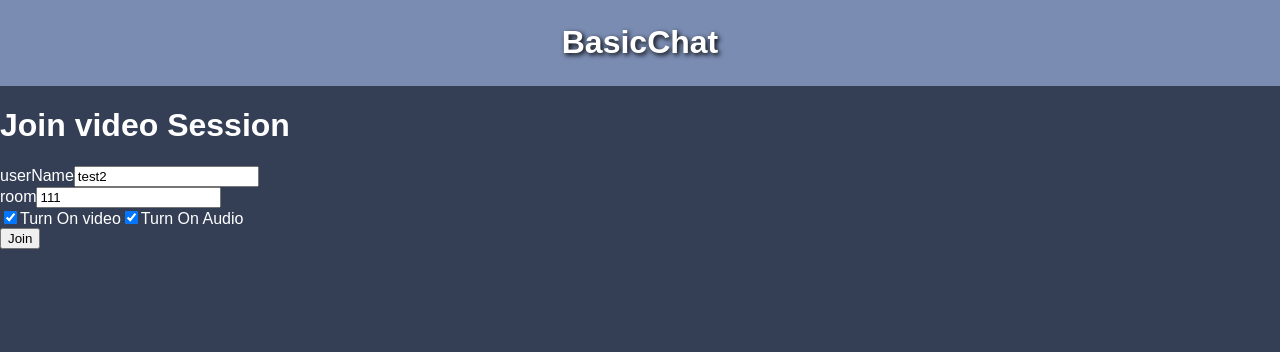
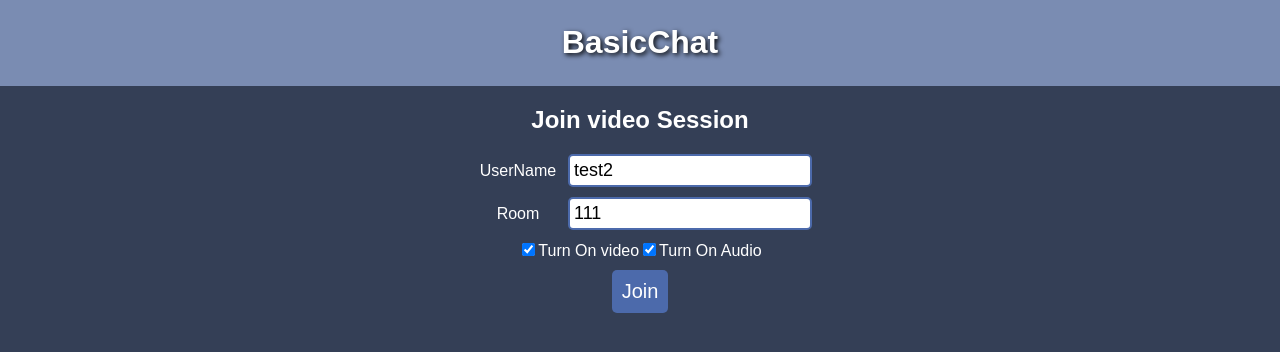
Before and after one commit to 1HectorAC/BasicChat, a React (Vite) app in the folder frontend/: page /join in a window 1280 px wide. Shown: the top 352 px of the page. Built offline with nearby package versions, Linux system fonts and the light colour scheme; no server answers; a web font is replaced by a local one.

Commit message:
Edit styling in Join page in frontend.

```diff
--- a/frontend/src/App.css
+++ b/frontend/src/App.css
@@ -51,3 +51,7 @@
     border-color: #007BFF;
     box-shadow: 0 0 5px rgba(0, 123, 255, 0.5);
 }
+
+.errorMessage{
+    color:rgb(255, 72, 72);
+}
--- a/frontend/src/pages/Join.jsx
+++ b/frontend/src/pages/Join.jsx
@@ -137,15 +137,19 @@ function Join() {
     }
     return (
         <div>
-            <h1>Join video Session</h1>
+            <h2 style={{textAlign:"center"}}>Join video Session</h2>
             {!onVideoState ?
-                <div>
-                    <label htmlFor="userName">userName</label>
-                    <input name="userName" value={userName} id="userName" onChange={e => setUserName(e.target.value)} />
-                    <br />
-                    <label htmlFor="room">room</label>
-                    <input name="room" value={room} id="room" onChange={e => setRoom(e.target.value)} />
-                    <br />
+                <div style={{ textAlign: "center" }}>
+                    <div className="formSection">
+                        <label className="labelStyle1" htmlFor="userName">UserName </label>
+                        <input className="inputStyle1" name="userName" value={userName} id="userName" onChange={e => setUserName(e.target.value)} />
+                    </div>
+                    <div className="formSection">
+                        <label className="labelStyle1" htmlFor="room">Room </label>
+                        <input className="inputStyle1" name="room" value={room} id="room" onChange={e => setRoom(e.target.value)} />
+
+                    </div>
+                    <div className="formSection">
                     <label>
                         <input type="checkbox"
                             name="isVideoOn"
@@ -162,9 +166,9 @@ function Join() {
                         />
                         Turn On Audio
                     </label>
+                    </div>
 
-                    <br />
-                    <button onClick={onClickJoin}>Join</button>
+                    <button className="btnVersion1" onClick={onClickJoin}>Join</button>
                     {error && <p className="errorMessage">{error}</p>}
                 </div>
                 :
```
